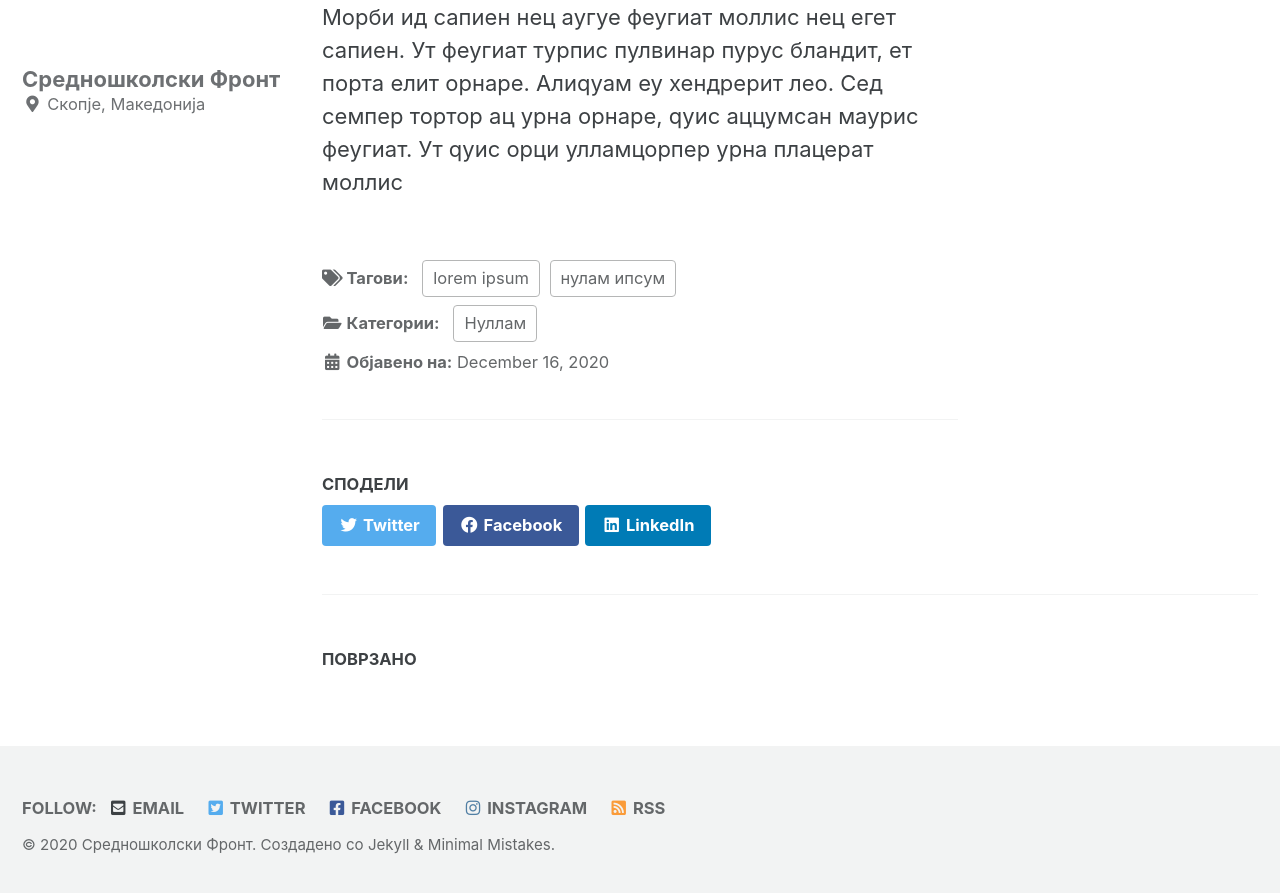
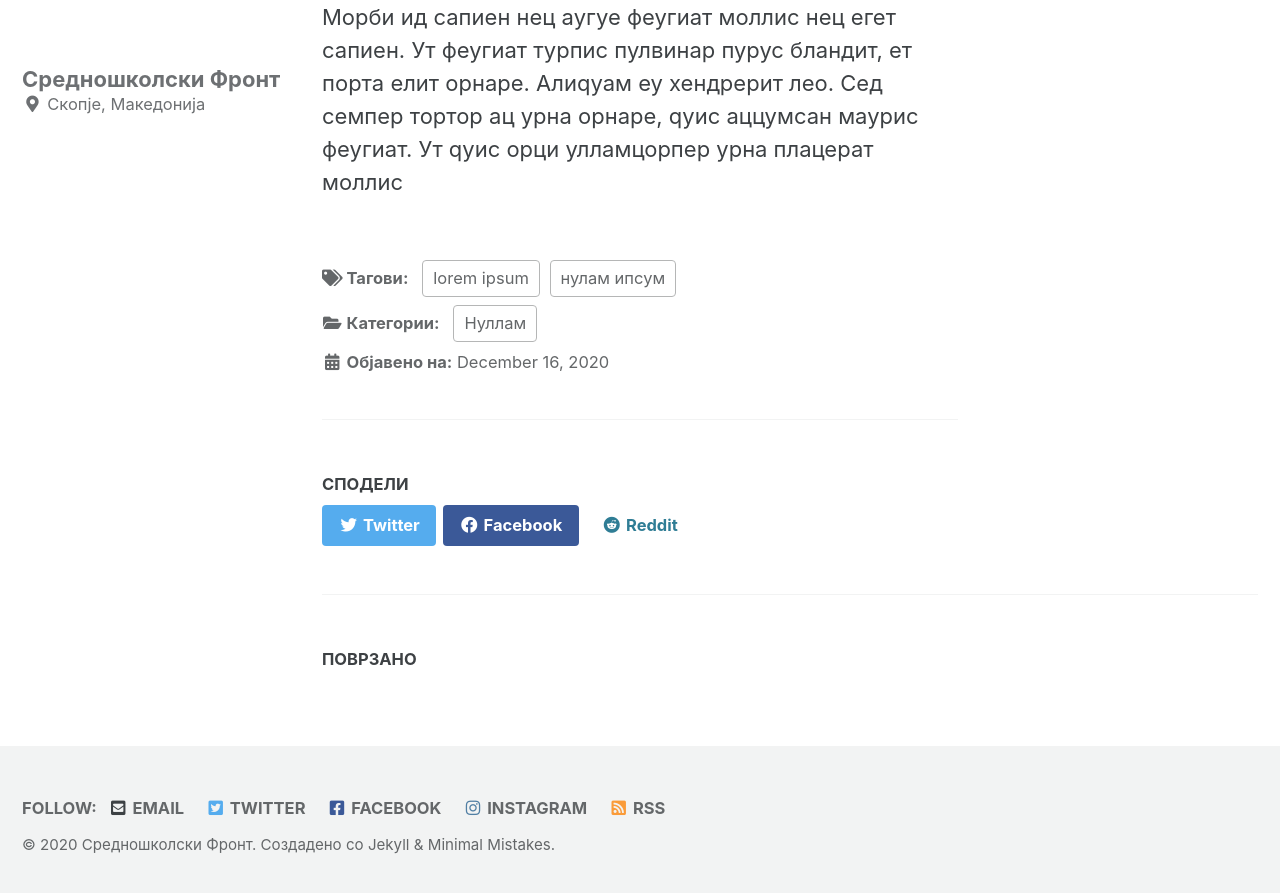
Before and after one commit to srednoshkolskifront/srednoshkolskifront.github.io, a Jekyll site: the page built from _posts/2020-12-16-test.md, in a window 1280 px wide and 900 px high, scrolled down 2756 px. Shown: the top 893 px of the window. Built offline with Jekyll 4.4.1, drawn with Linux system fonts in a browser that asks for light colours; cached includes are drawn as plain includes.

Commit message:
Update social-share.html

```diff
--- a/_includes/social-share.html
+++ b/_includes/social-share.html
@@ -7,5 +7,5 @@
 
   <a href="https://www.facebook.com/sharer/sharer.php?u={{ page.url | absolute_url | url_encode }}" class="btn btn--facebook" onclick="window.open(this.href, 'window', 'left=20,top=20,width=500,height=500,toolbar=1,resizable=0'); return false;" title="{{ site.data.ui-text[site.locale].share_on_label | default: 'Share on' }} Facebook"><i class="fab fa-fw fa-facebook" aria-hidden="true"></i><span> Facebook</span></a>
 
-  <a href="https://www.linkedin.com/shareArticle?mini=true&url={{ page.url | absolute_url | url_encode }}" class="btn btn--linkedin" onclick="window.open(this.href, 'window', 'left=20,top=20,width=500,height=500,toolbar=1,resizable=0'); return false;" title="{{ site.data.ui-text[site.locale].share_on_label | default: 'Share on' }} LinkedIn"><i class="fab fa-fw fa-linkedin" aria-hidden="true"></i><span> LinkedIn</span></a>
+  <a href="https://www.reddit.com/submit?url={{ page.url | absolute_url | url_encode }}&title={{ page.title }}" class="btn" title="{{ site.data.ui-text[site.locale].share_on_label }} Reddit"><i class="fab fa-fw fa-reddit" aria-hidden="true"></i><span> Reddit</span></a>
 </section>
```
